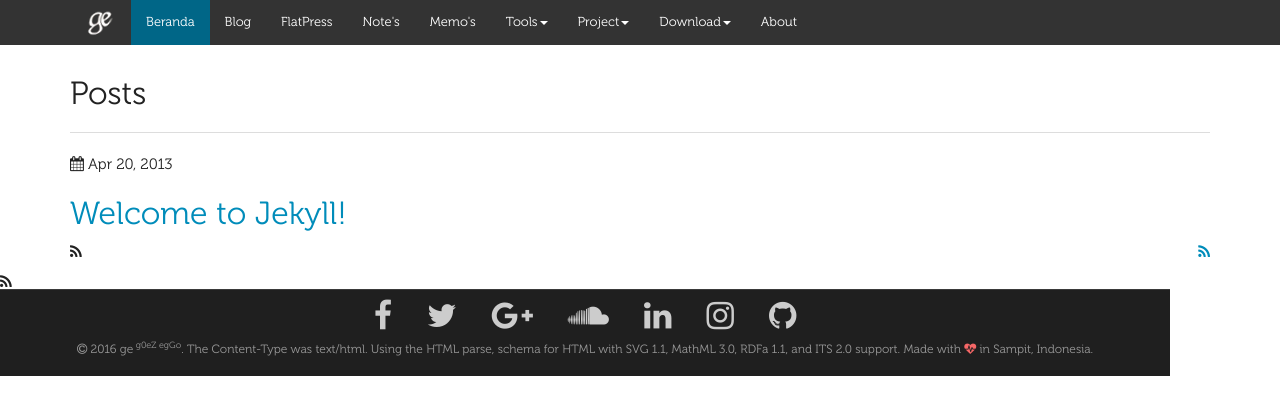
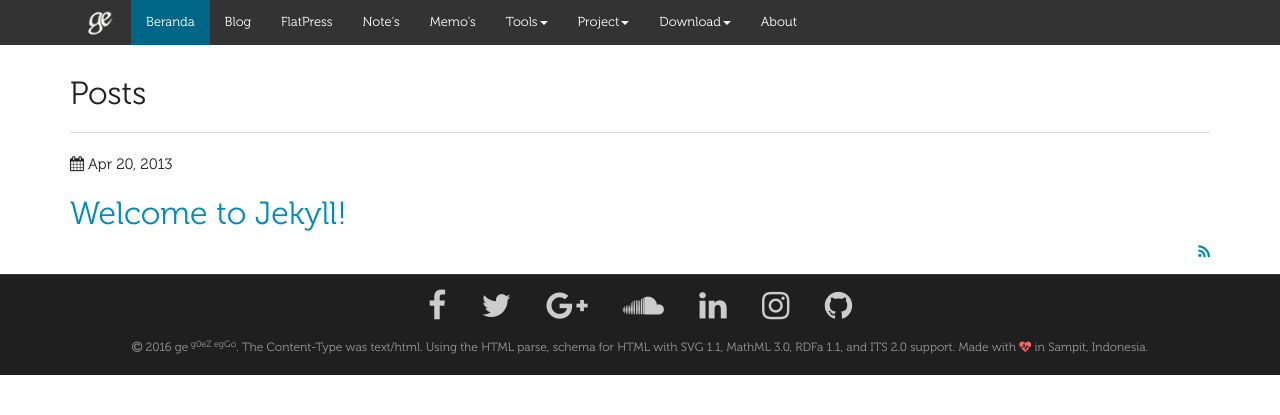
Before and after one commit to eggoez/eggoez.github.io, a Jekyll site: the page built from index.html, in a window 1280 px wide. Shown: the top 415 px of the page. Built offline with Jekyll 4.4.1, drawn with Linux system fonts in a browser that asks for light colours; nearby versions of some CDN libraries; comment, search, counter and statistics services are not loaded.

Commit message:
Update index.html

```diff
--- a/index.html
+++ b/index.html
@@ -17,4 +17,4 @@
     {% endfor %}
   </div>
 
-<p class="rss-subscribe pull-right"><a href="{{ "/feed.xml" | prepend: site.baseurl }}" title="via RSS"><i class="fa fa-rss faa-wrench animated"></a></a></p>
+<p class="rss-subscribe pull-right"><a href="{{ "/feed.xml" | prepend: site.baseurl }}" title="via RSS"><i class="fa fa-rss faa-wrench animated"></i></a></p>
```
